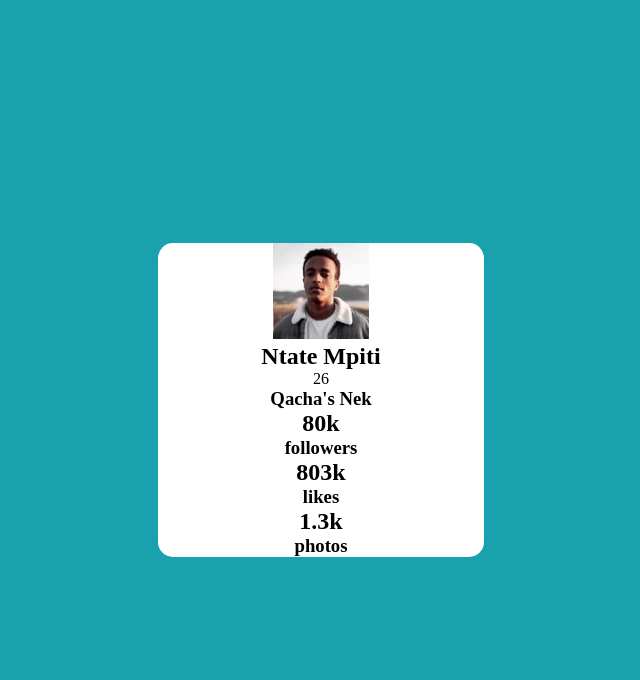
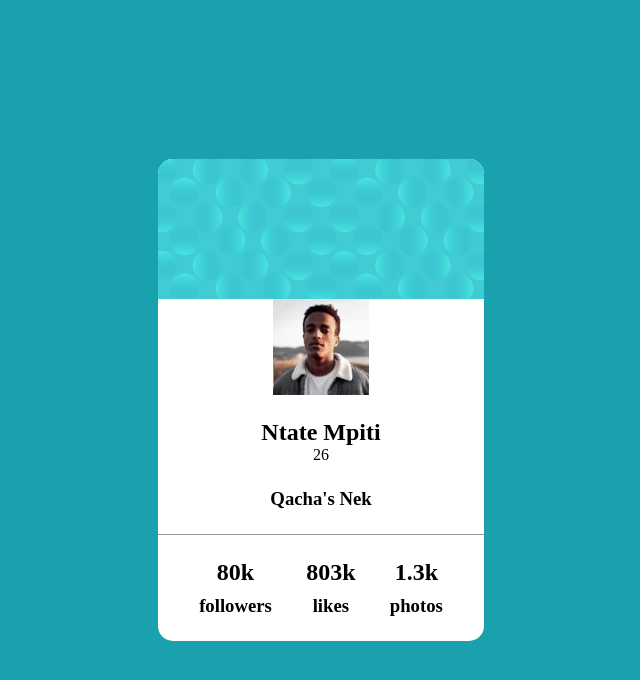
Before and after one commit to md5dalton/profile-card, a Next.js app: page / in a window 1280 px wide. Shown: the top 680 px of the page, without its empty margins (319-959 px from the left). Built offline with nearby package versions, Linux system fonts and the light colour scheme.

Commit message:
Update globals.css

```diff
--- a/styles/globals.css
+++ b/styles/globals.css
@@ -30,16 +30,10 @@ body {
   overflow-x: hidden;
 }
 
-a {
-  color: inherit;
-  text-decoration: none;
-}
-
 main {
   display: grid;
   place-items: center;
   min-height: 100vh;
-
   background-color: var(--color-primary);
 }
 
@@ -50,4 +44,50 @@ main {
   border-radius: 15px;
   overflow: hidden;
   text-align: center;
+  -moz-text-align: center;
+
+  display: grid;
+  grid-template-rows: 140px auto;
 }
+
+.card::before {
+  content: "";
+  display: block;
+  background-image: url("/images/bg-pattern-card.svg");
+}
+
+.card-content {
+  display: grid;
+  row-gap: 24px;
+  justify-items: center;
+}
+
+.profile-image {
+  margin-top: -48px;
+  border-radius: 50%;
+  border: solid 5px var(--color-white);
+  box-sizing: content-box;
+}
+
+.details .name {
+  display: flex;
+  column-gap: 8.5px;
+  align-items: center;
+}
+
+.details .city {
+  margin-top: 8px;
+}
+
+.stats {
+  display: flex;
+  justify-content: space-around;
+  padding: 24px;
+  border-top: solid 1px var(--color-border);
+  width: 100%;
+}
+
+.stat {
+  display: grid;
+  gap: 9px;
+}
```
